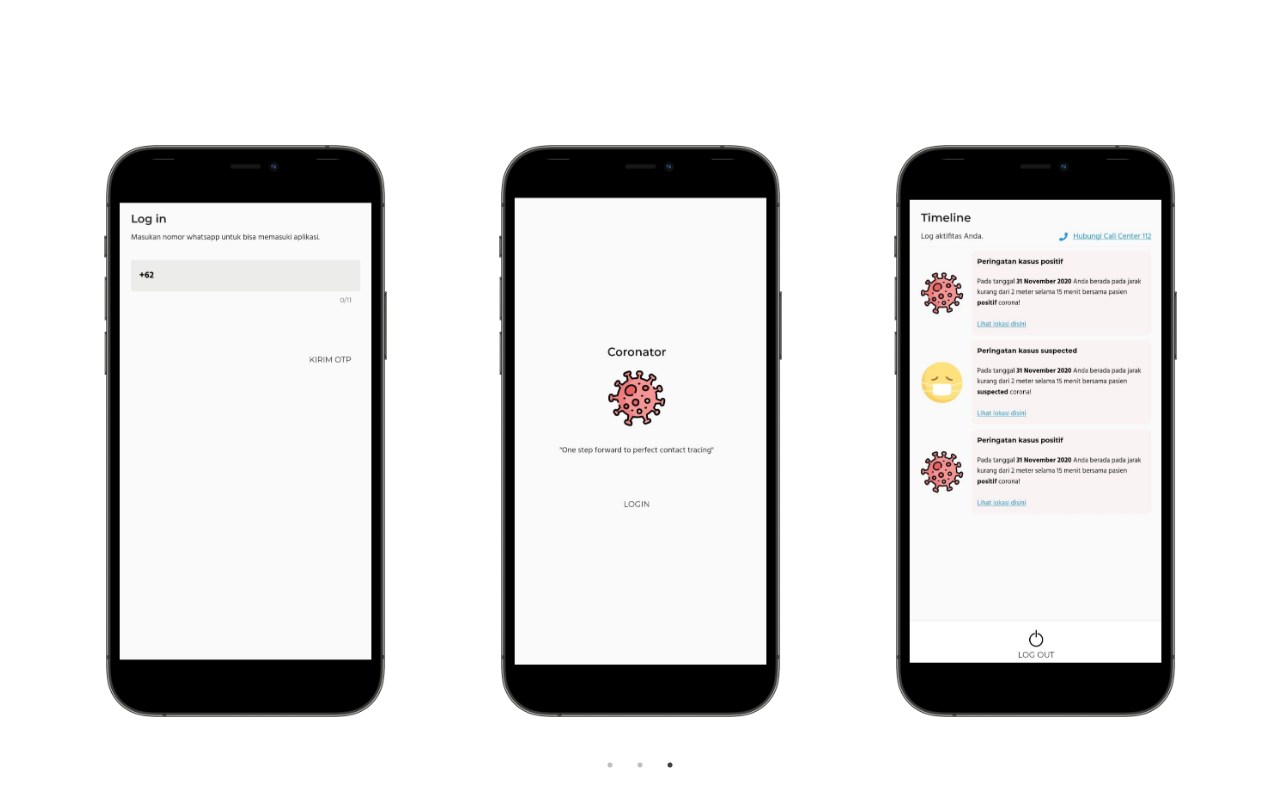
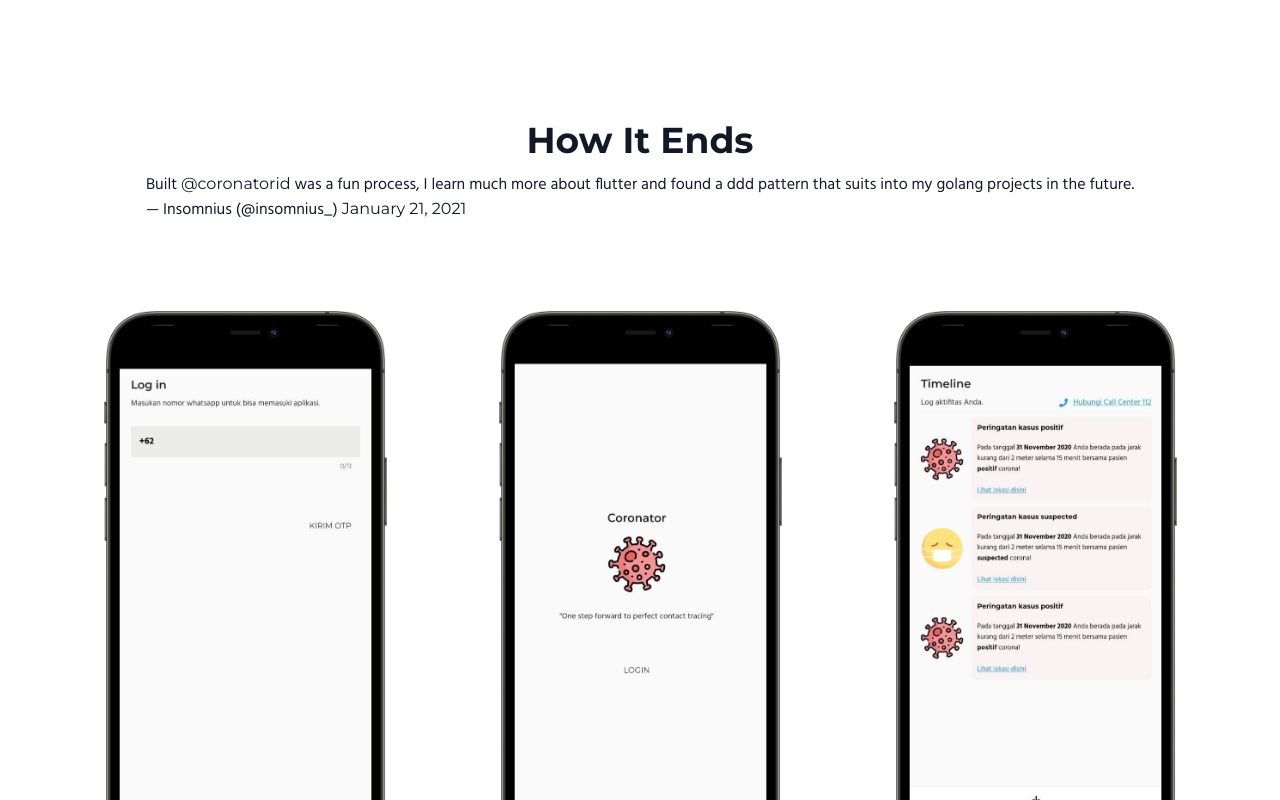
Before and after one commit to coronatorid/landingpage, a Next.js app: page / in a window 1280 px wide. Shown: the part 1260-2060 px from the top of the page. Built offline with nearby package versions, Linux system fonts and the light colour scheme; no server answers; grey boxes are pictures that could not be loaded.

Commit message:
Add how it ends

```diff
--- a/pages/index.js
+++ b/pages/index.js
@@ -91,6 +91,14 @@
         </div>
       </section>
       <section className="section">
+        <h2 className="text-center">
+          How It Ends
+        </h2>
+        <div className="container min-h-52 flex items-center justify-center">
+          <blockquote className="twitter-tweet"><p lang="en" dir="ltr">Built <a href="https://twitter.com/coronatorid?ref_src=twsrc%5Etfw">@coronatorid</a> was a fun process, I learn much more about flutter and found a ddd pattern that suits into my golang projects in the future.</p>&mdash; Insomnius (@insomnius_) <a href="https://twitter.com/insomnius_/status/1352235894745382917?ref_src=twsrc%5Etfw">January 21, 2021</a></blockquote> <script async src="https://platform.twitter.com/widgets.js" charset="utf-8"></script>
+        </div>
+      </section>
+      <section className="section">
         <div className="container">
           <ShowcaseAppSlider />
         </div>
```
